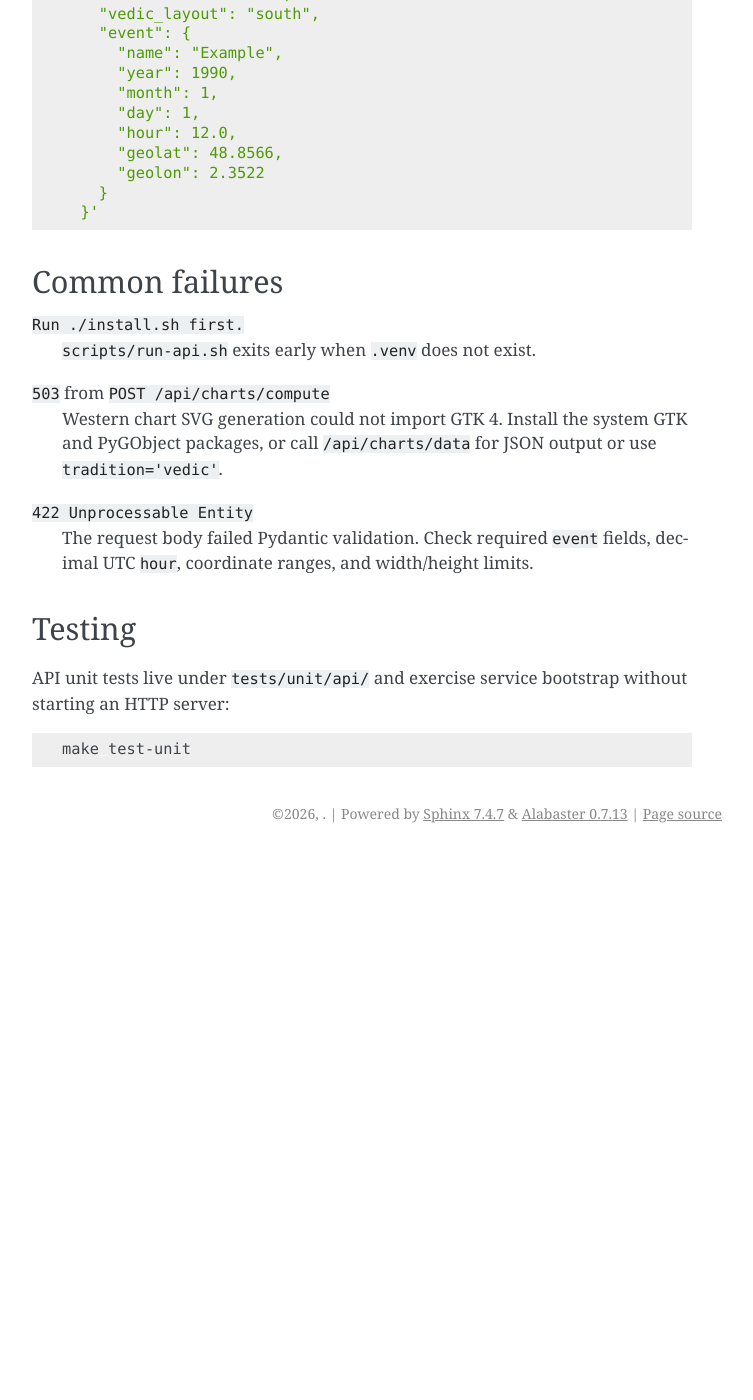
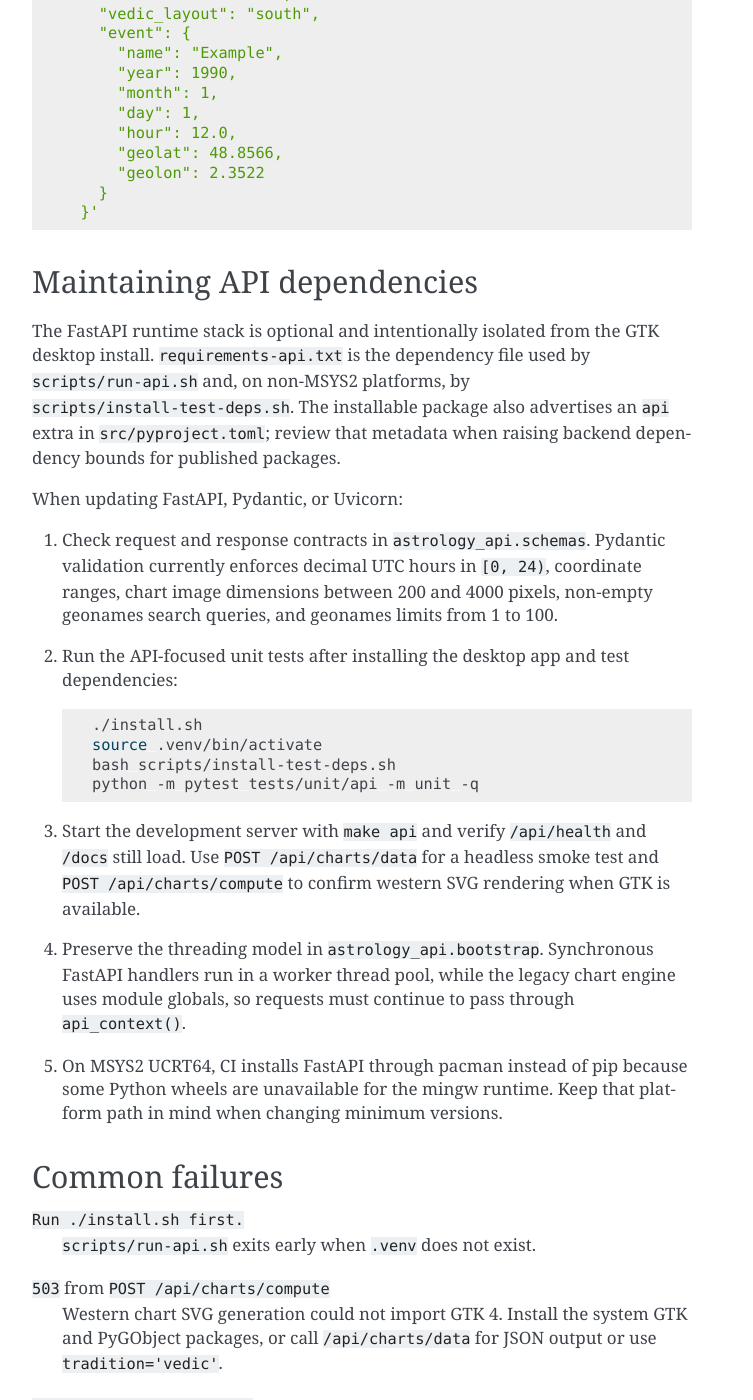
Before and after one commit to youniversus-com/Astrology, a Sphinx documentation site: the page built from docs/api/http-api.rst, in a window 1280 px wide and 1400 px high, scrolled down 2920 px. Shown: the whole window, without its empty margins (388-1141 px from the left). Built offline with Sphinx 7.4.7, drawn with Linux system fonts in a browser that asks for light colours; before the commit the page ends 3773 px from its top, so only the background shows below that; some of the changed text lies outside the part shown.

Commit message:
Document API dependency maintenance
Co-authored-by: Fede <federunix@users.noreply.github.com>

```diff
--- a/docs/api/http-api.rst
+++ b/docs/api/http-api.rst
@@ -147,6 +147,44 @@ Vedic SVG without western GTK rendering:
        }
      }'
 
+Maintaining API dependencies
+----------------------------
+
+The FastAPI runtime stack is optional and intentionally isolated from the GTK
+desktop install. ``requirements-api.txt`` is the dependency file used by
+``scripts/run-api.sh`` and, on non-MSYS2 platforms, by
+``scripts/install-test-deps.sh``. The installable package also advertises an
+``api`` extra in ``src/pyproject.toml``; review that metadata when raising
+backend dependency bounds for published packages.
+
+When updating FastAPI, Pydantic, or Uvicorn:
+
+1. Check request and response contracts in ``astrology_api.schemas``. Pydantic
+   validation currently enforces decimal UTC hours in ``[0, 24)``, coordinate
+   ranges, chart image dimensions between 200 and 4000 pixels, non-empty
+   geonames search queries, and geonames limits from 1 to 100.
+2. Run the API-focused unit tests after installing the desktop app and test
+   dependencies:
+
+   .. code-block:: bash
+
+      ./install.sh
+      source .venv/bin/activate
+      bash scripts/install-test-deps.sh
+      python -m pytest tests/unit/api -m unit -q
+
+3. Start the development server with ``make api`` and verify ``/api/health`` and
+   ``/docs`` still load. Use ``POST /api/charts/data`` for a headless smoke test
+   and ``POST /api/charts/compute`` to confirm western SVG rendering when GTK is
+   available.
+4. Preserve the threading model in ``astrology_api.bootstrap``. Synchronous
+   FastAPI handlers run in a worker thread pool, while the legacy chart engine
+   uses module globals, so requests must continue to pass through
+   ``api_context()``.
+5. On MSYS2 UCRT64, CI installs FastAPI through pacman instead of pip because
+   some Python wheels are unavailable for the mingw runtime. Keep that platform
+   path in mind when changing minimum versions.
+
 Common failures
 ---------------
 
```
